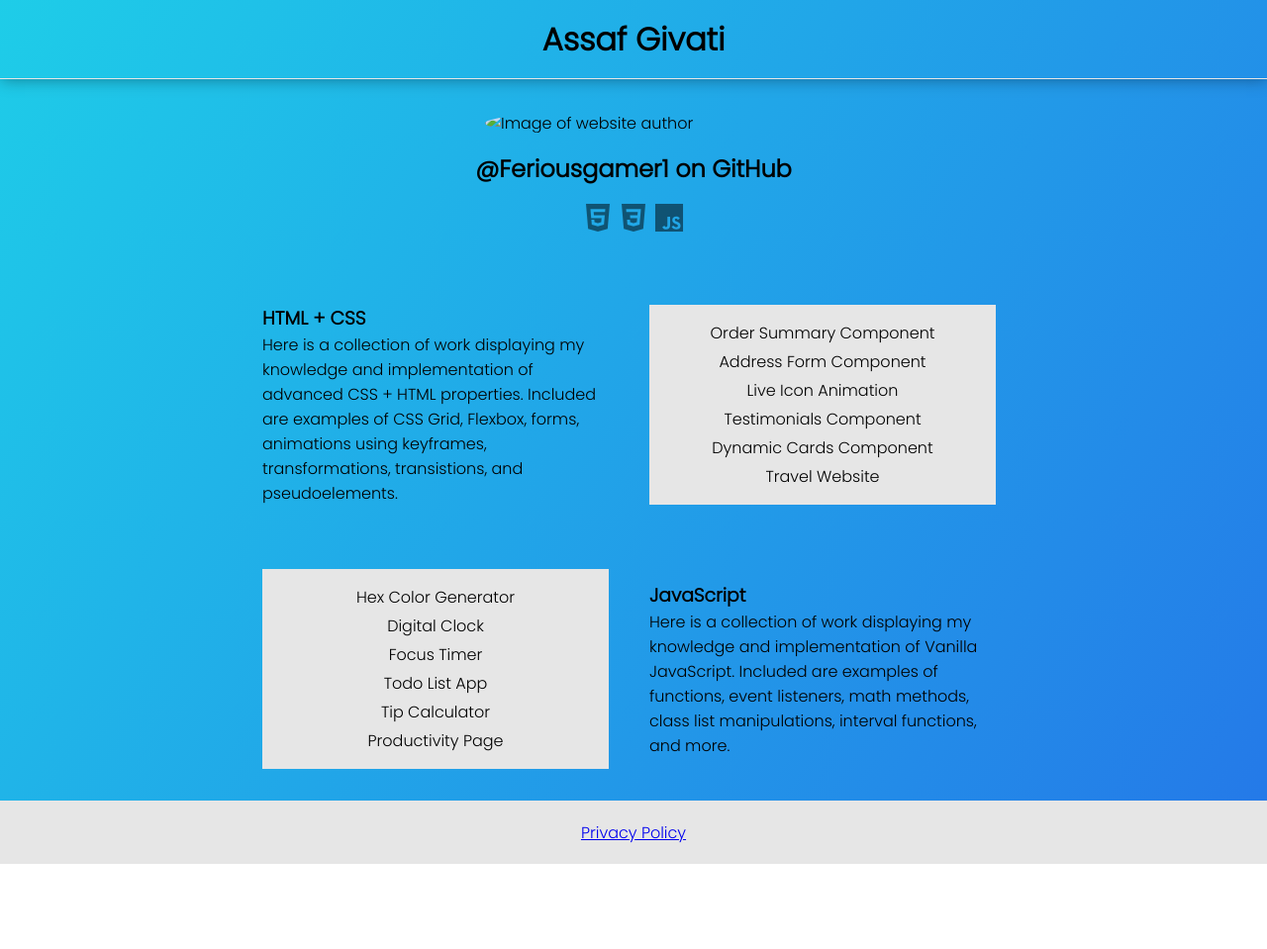
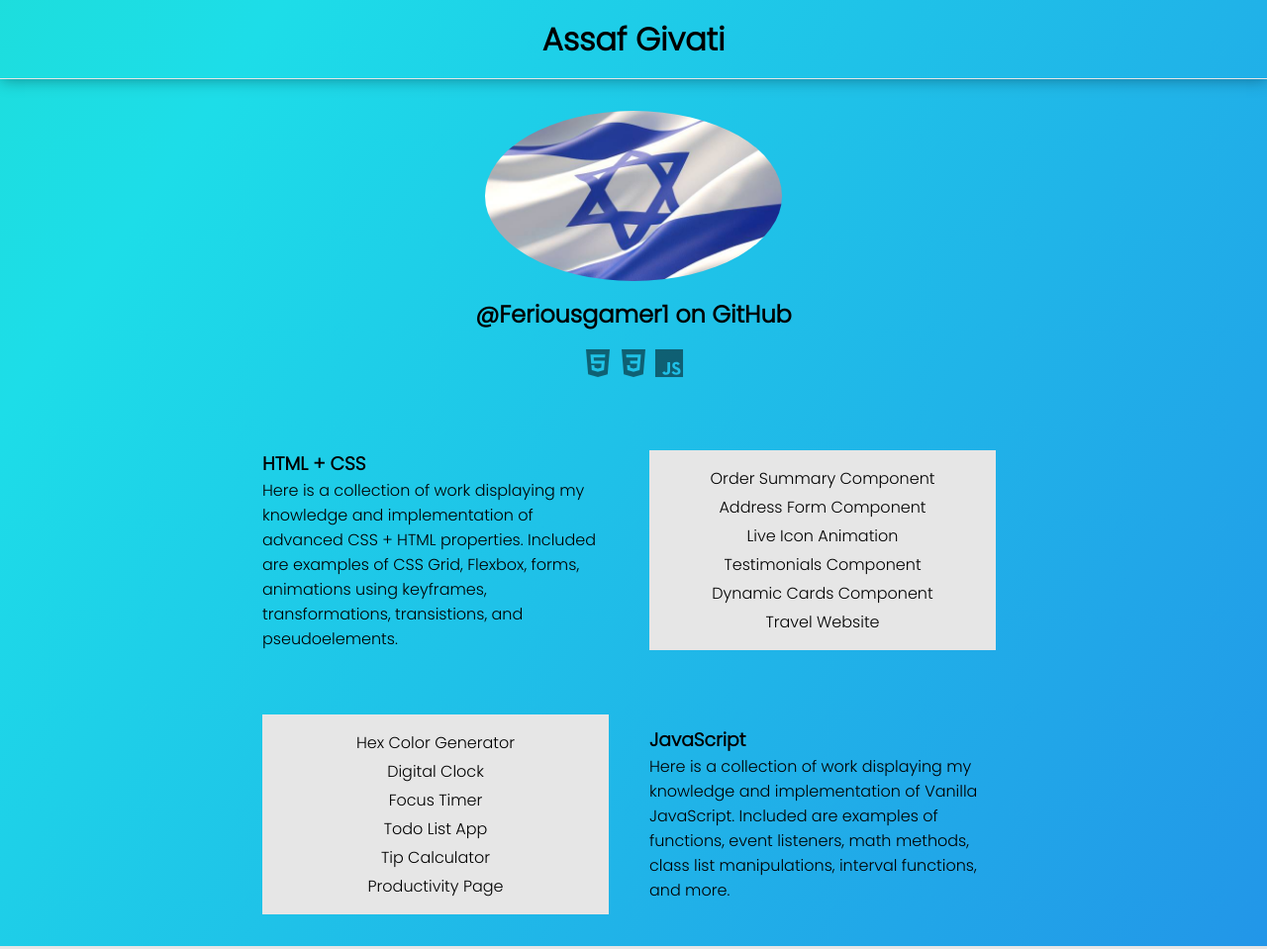
Before and after one commit to Feriousgamer1/Agivati_WD2.github.io, a plain HTML site: page index.html in a window 1280 px wide. Shown: the top 959 px of the page at 99% size. Before the commit the page ends 873 px from the top, so only its background shows below. Drawn offline with nearby package versions, Linux system fonts and the light colour scheme.

Commit message:
Update index.html

```diff
--- a/index.html
+++ b/index.html
@@ -34,7 +34,7 @@
       <h1 class="title__name">Assaf Givati</h1>
     </header>
     <banner>
-      <img alt="Image of website author" class="author__image" src="#"/>
+      <img alt="Image of website author" class="author__image" src="assets/istockphoto-1150910601-612x612.jpg"/>
       <h2 class="title__handle"><a class="Github_Link" href="https://github.com/Feriousgamer1">@Feriousgamer1 on GitHub</a></h2>
       <div class="icon__row">
         <ion-icon name="logo-html5"></ion-icon>
```
